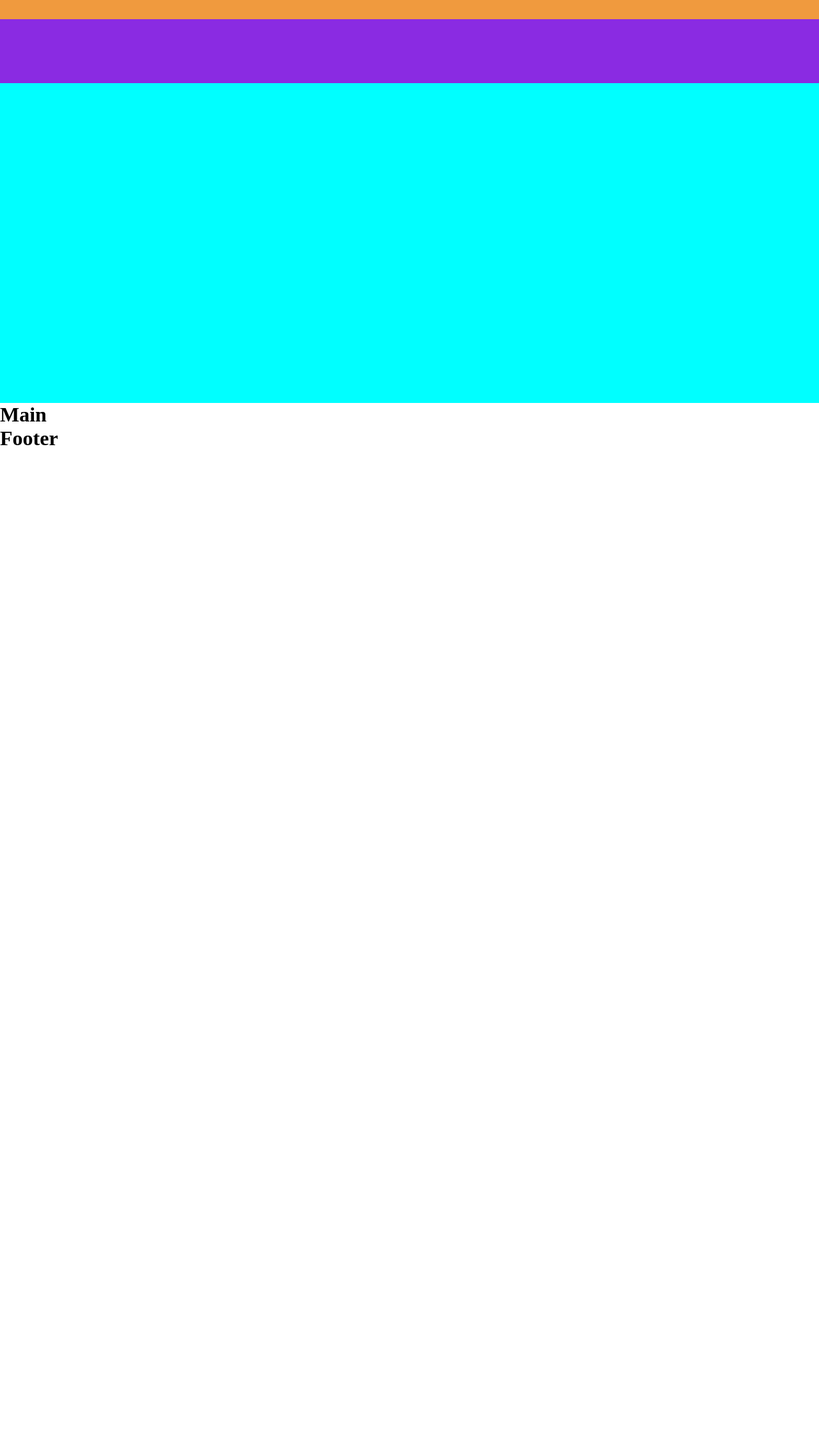
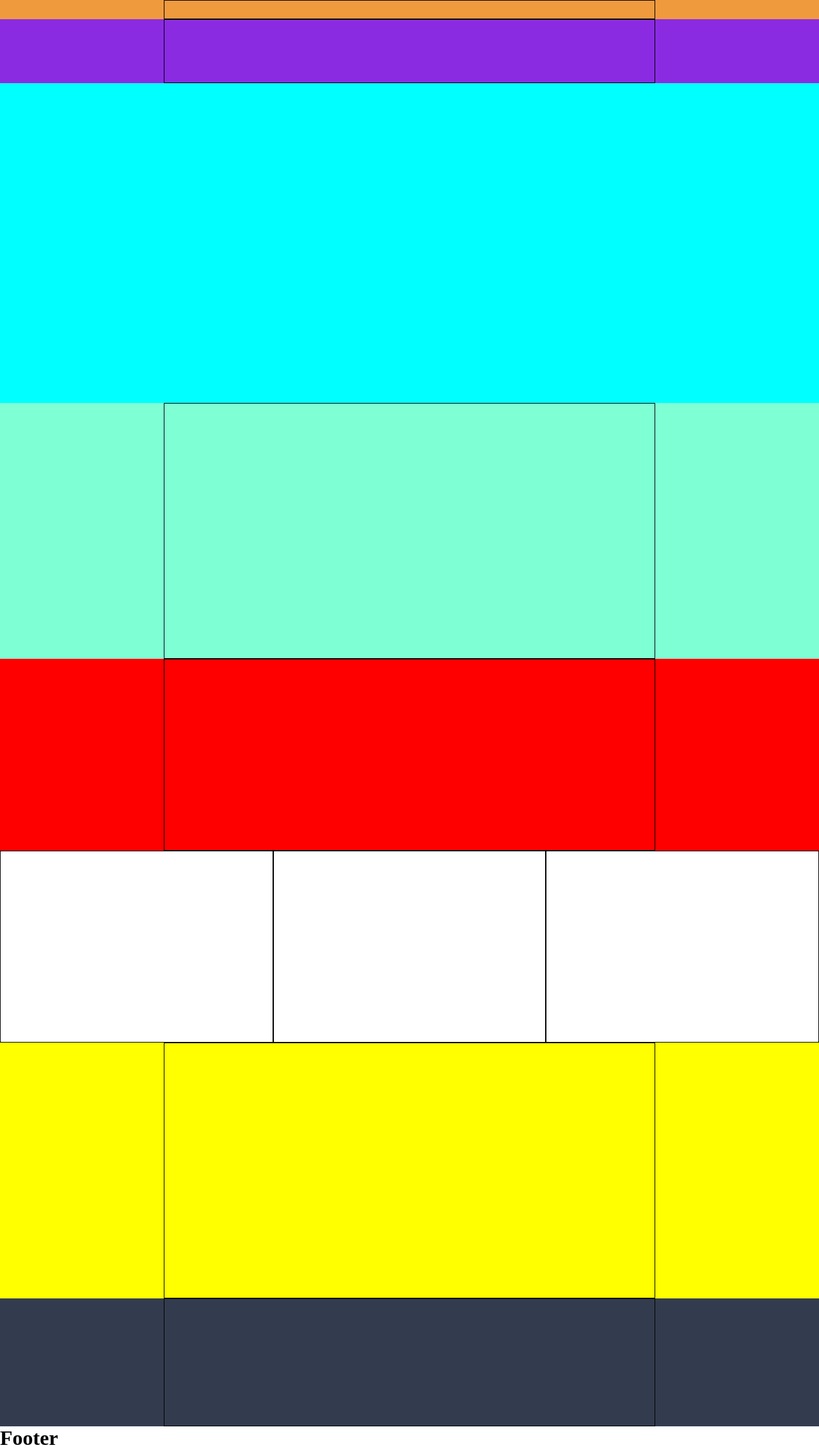
Before and after one commit to Youss0203/proj-html-vuejs, a Vue app: page / in a window 1280 px wide. Shown: the whole page at 64% size. Before the commit the page ends 800 px from the top, so only its background shows below. Built offline with nearby package versions, Linux system fonts and the light colour scheme.

Commit message:
fatto macrolayout del main

```diff
--- a/src/components/AppHeader.vue
+++ b/src/components/AppHeader.vue
@@ -1,6 +1,10 @@
 <template lang="">
-    <section class="contacts"></section>
-    <section class="navigation"></section>
+    <section class="contacts">
+        <div class=container></div>
+    </section>
+    <section class="navigation">
+        <div class=container></div>
+    </section>
     <section class="jumbo"></section>
 </template>
 <script>
@@ -24,4 +28,12 @@ export default {
         height:500px;
         background-color: aqua;
     }
+
+    .container{
+            height: 100%;
+            width: 60%;
+            margin: 0 auto;
+            border: solid black 1px;
+        }
+
 </style>
--- a/src/components/AppMain.vue
+++ b/src/components/AppMain.vue
@@ -1,13 +1,59 @@
 <template lang="">
-    <div>
-       <h1>Main</h1>
-    </div>
+    <section class="university">
+        <div class="container"></div>
+    </section>
+    <section class="values">
+        <div class="container"></div>
+    </section>
+    <section class="boxes">
+        <div class="box"></div>
+        <div class="box"></div>
+        <div class="box"></div>
+    </section>
+    <section class="news">
+        <div class="container"></div>
+    </section>
+    <section class="newsletter">
+        <div class="container"></div>
+    </section>
 </template>
 <script>
 export default {
 
 }
 </script>
-<style lang="scss">
+<style lang="scss" scoped>
+    .container{
+        height: 100%;
+        width: 60%;
+        margin:0 auto;
+        border: solid black 1px;
+    }
+    section.university{
+        height: 400px;
+        background-color: aquamarine;
+    }
+    section.values{
+        height: 300px;
+        background-color: red;
+    }
 
+    section.boxes{
+        display: flex;
+        div.box{
+        width: calc(100% / 3);
+        height: 300px;
+        border: solid 1px black;
+        }
+    }
+
+    section.news{
+        height: 400px;
+        background-color: yellow;
+    }
+
+    section.newsletter{
+        height: 200px;
+        background-color: #333c4e;
+    }
 </style>
```
